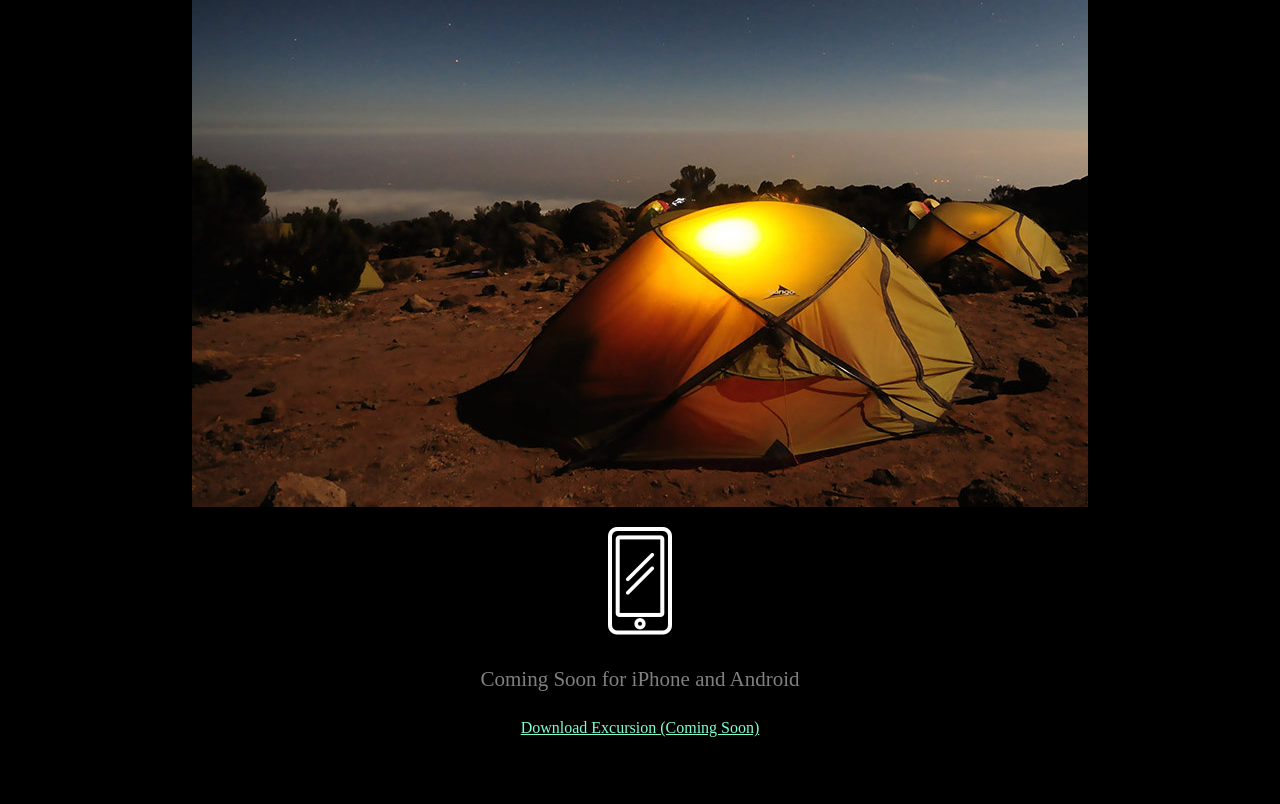
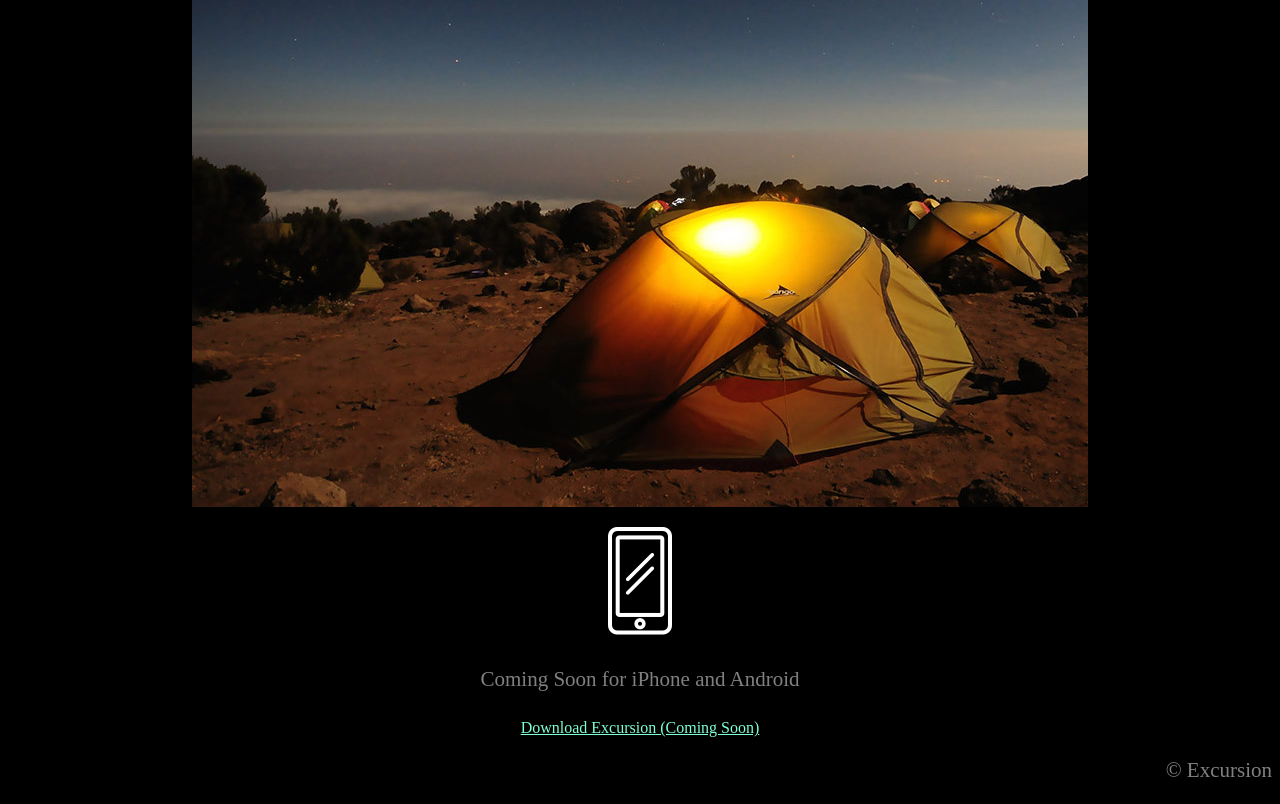
Before and after one commit to LiamChalloner/excursion, a plain HTML site: page index.html in a window 1280 px wide. Shown: the part 504-1308 px from the top of the page. Before the commit the page ends 1257 px from the top, so only its background shows below. Drawn offline with Linux system fonts and the light colour scheme; files whose address does not match are found by name.

Commit message:
Final push

```diff
--- a/Resources/CSS/style.css
+++ b/Resources/CSS/style.css
@@ -31,3 +31,11 @@ body{
   font-size: 16px;
   color: aquamarine;
 }
+
+/* Footer */
+
+.copyright-footer{
+color: grey;
+font-size: 21px;
+text-align: right;
+}
--- a/index.html
+++ b/index.html
@@ -19,5 +19,6 @@
     <p><img src="C:\Users\Jaleesa\AppData\Local\atom\Projects\Excursion\Resources\Images\phone.png" alt=""></p>
     <h4 class="header-subheader">Coming Soon for iPhone and Android</h4>
     <p><a href="#" class="link-cta">Download Excursion (Coming Soon)</a></p>
+    <p class="copyright-footer">© Excursion</p>
   </body>
 </html>
```
